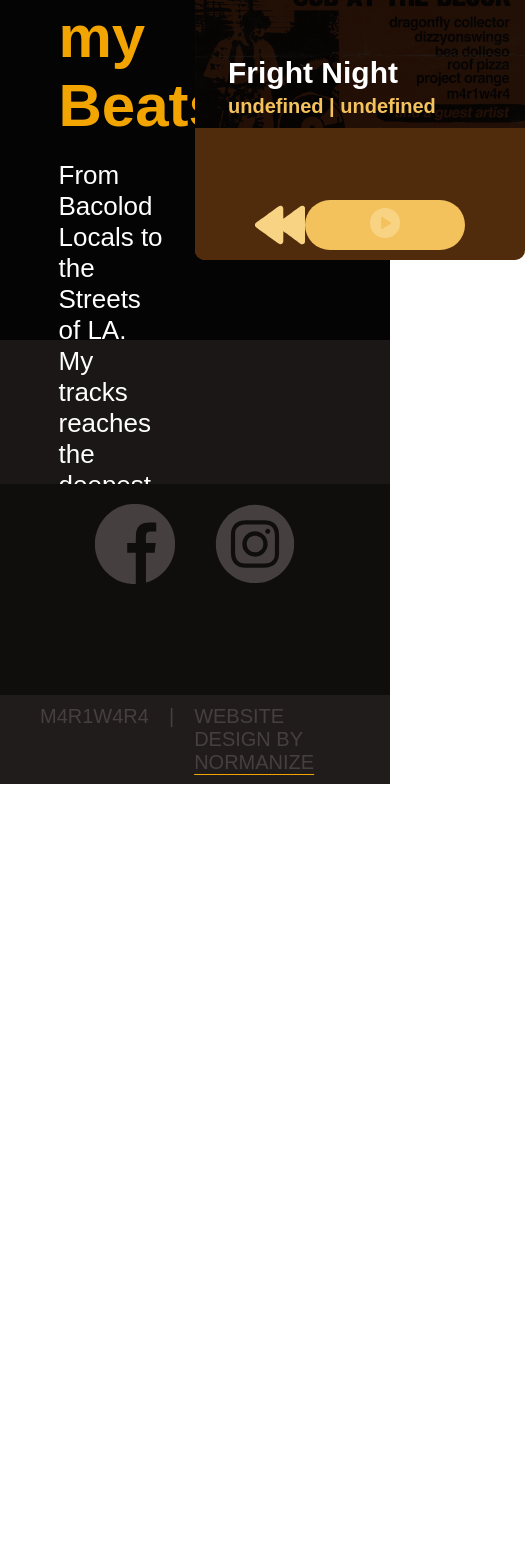
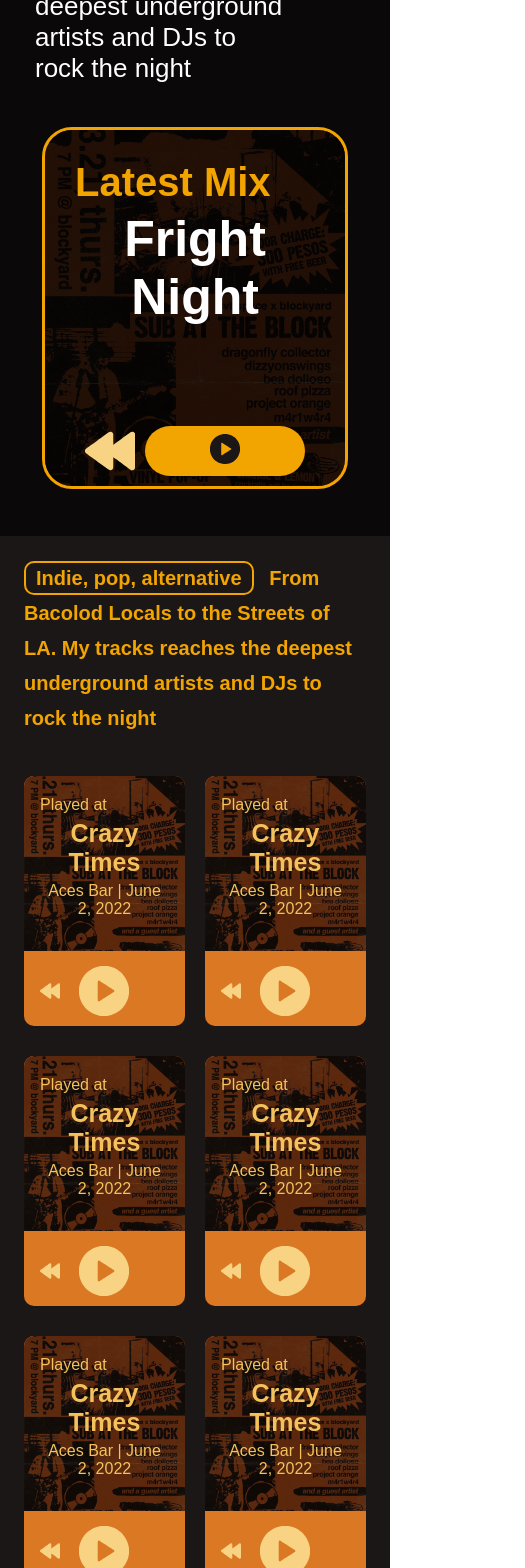
Before and after one commit to Franzcsng/dj-m4r1w4r4, a React (Create React App) app in the folder client/: page /mixes in a window 390 px wide. Shown: the part 360-1928 px from the top of the page, 525 px wide, since content can reach past the window. Before the commit the page ends 1144 px from the top, so only its background shows below. Built offline with nearby package versions, Linux system fonts and the light colour scheme; a web font is replaced by a local one.

Commit message:
Completed mixes page and responsiveness. Started on Events page

```diff
--- a/client/src/App.js
+++ b/client/src/App.js
@@ -13,6 +13,7 @@ import Home from './pages/Home.js';
 import About from './pages/About.js';
 import Contact from './pages/Contact.js';
 import Mixes from './pages/Mixes.js';
+import Events from './pages/Events.js'
 
 const router = createBrowserRouter(
   createRoutesFromElements(
@@ -22,6 +23,7 @@ const router = createBrowserRouter(
     <Route path="about" element={<About/>}/>
     <Route path="contact" element={<Contact/>}/>
     <Route path="mixes" element={<Mixes/>}/>
+    <Route path="events" element={<Events/>}/>
   </Route>)
 );
 
--- /dev/null
+++ b/client/src/components/events/Event-Banner.js
@@ -0,0 +1,32 @@
+import '../../css/components-style/events/Event-Banner.scss'
+import aboutImg from '../../images/about/about_mrwra.JPG';
+
+const EventBanner = () => {
+    return (
+        <div className='event-banner-main'>
+            <img>
+
+            </img>
+            <div className='banner-overlay'>
+                <div className='banner-content'>
+
+                    <div className='content-header'>
+                        <div className='event-info'>
+                            <h1>My Latest Gigs</h1>
+                            <h2 className='event-title'> Fright Night</h2>
+
+                            <p className='event-desc'>Lorem incididunt import iasd proident Lorem labore Lorem incididunt import iasd proident Lorem labore Lorem incididunt import iasd proident Lorem labore</p>
+                            <p className='event-date'>October 12, 2025 | 9:00PM onwards</p>
+                        </div>
+
+                        <p className='view-btn'> view more </p>
+
+                    </div>
+                    <img className='event-poster' src={aboutImg}></img>
+                </div>
+            </div>
+        </div>
+    )
+}
+
+export default EventBanner
--- a/client/src/components/home/sound-card.js
+++ b/client/src/components/home/sound-card.js
@@ -114,18 +114,17 @@ function SoundCard(prop) {
             <img src={soundBg} alt='mix-bg' />
 
             <div className='sound-overlay'>
-                <p>{head}</p>
+                <p className='header'>{head}</p>
                 <h3>{eventTitle}</h3>
                 <p id='mix-details'>{`${eventAddress} | ${eventDate}`}</p>
 
                 <div className='sound-controls-container'>
 
-                    {id == 'mix-card' ? (
+                    {id === 'mix-card' ? (
                         <>
                         <RewindIcon className='sound-btn rewind' onClick={() => {restartSound()}}/>
                         <div className='play-btn'>
                             <p>PLAY</p>
-
                             <div className='btn'>
                                 {isPlaying ?
                                 <PauseIcon className='sound-btn' onClick={() => {
--- a/client/src/components/mixes/mix-hero.js
+++ b/client/src/components/mixes/mix-hero.js
@@ -8,7 +8,7 @@ const MixHero = () => {
             <div className='mix-banner-container'>
                 <div className='mix-banner-info'>
                     <h1>
-                        Listen to my Beats
+                        Check out my Beats
                     </h1>
 
                     <p>
--- a/client/src/components/navigation/header.js
+++ b/client/src/components/navigation/header.js
@@ -22,7 +22,7 @@ import {NavLink} from 'react-router-dom';
                 <NavLink to="/about">about</NavLink>
                 <NavLink to="/contact">contact</NavLink>
                 <NavLink to="/mixes">mixes</NavLink>
-                <NavLink to="/hi">events</NavLink>
+                <NavLink to="/events">events</NavLink>
 
             </ul>
 
--- /dev/null
+++ b/client/src/css/components-style/events/Event-Banner.scss
@@ -0,0 +1,114 @@
+@import "../../variables";
+
+.event-banner-main{
+    position: relative;
+    width: 100%;
+    min-height: 650px;
+    background-color: rgb(33, 33, 33);
+
+
+    .banner-overlay{
+        position: absolute;
+        inset: 0;
+        background-color: rgba(0, 0, 0, 0.514);
+        width: 100%;
+        height: 100%;
+        display: flex;
+        justify-content: center;
+
+        .banner-content{
+            width: 70%;
+            max-width: 1400px;
+            margin-top: 140px;
+            height: auto;
+            display: grid;
+            grid-template-columns: repeat(5, 1fr);
+            grid-template-rows: minmax(250px, 80%);
+            ;
+
+            .content-header{
+                width: 100%;
+                height: 90%;
+                max-height: auto;
+                margin: auto;
+                padding: 20px 50px;
+                display: grid;
+                grid-template-rows: 80% 20%;
+                box-sizing: border-box;
+                border-radius: 40px;
+                grid-column: 1 / 5;
+                grid-row: 1;
+
+                background: rgba(0, 0, 0, 0.1);
+                border-radius: 16px;
+                box-shadow: 0 4px 30px rgba(0, 0, 0, 0.1);
+                backdrop-filter: blur(7.8px);
+                -webkit-backdrop-filter: blur(7.8px);
+                border: 1px solid rgba(225, 127, 0, 0.36);
+                z-index: 2;
+
+                .event-info{
+                    height: 100%;
+                    h1{
+                        margin: 0;
+                        color: $text-accent;
+                        font-size: 28px;
+                    }
+
+                    .event-title{
+                        margin-top: 10px;
+                        margin-bottom: 0;
+                        color: $text-accent;
+                        font-size: 55px;
+                        font-weight: bold;
+                    }
+
+                    .event-desc{
+                        margin-top: 10px;
+                        color: $text-accent;
+                        font-size: 20px
+                    }
+
+                    .event-date{
+                        margin-top: 10px;
+                        color: $text-accent;
+                        font-size: 30px
+                    }
+            }
+
+            .view-btn{
+                margin-top: 10px;
+                height: 40px;
+                width: 130px;
+                font-size: 18px;
+                font-weight: bold;
+                color: $text-accent;
+                background-color: rgba(0, 0, 0, 0.432);
+                padding: 5px 10px;
+                border-radius: 30px;
+                border: 3px solid $text-accent;
+                display: flex;
+                justify-self: end;
+                justify-content: center;
+                align-items: center;
+                z-index: 2;
+            }
+
+            }
+
+            img{
+                border-radius: 40px;
+                border: 3px solid $text-accent;
+                width: 100%;
+                height: 100%;
+                object-fit: cover;
+                z-index: 1;
+                grid-column: 4 / 6;
+                grid-row: 1;
+            }
+        }
+
+    }
+
+
+}
--- a/client/src/css/components-style/home/sound-card.scss
+++ b/client/src/css/components-style/home/sound-card.scss
@@ -111,7 +111,7 @@
     //     min-width: 245px;
     // }
 
-    @media only screen and (max-width: 1100px) {
+    @media only screen and (max-width: 1250px) {
         .sound-overlay{
             .sound-controls-container{
                 width: 90%;
@@ -152,52 +152,56 @@
 }
 
 #mix-card{
-        min-width: 330px;
-        min-height: 420px;
+    border: 3px solid $text-accent ;
+       width: 70%;
+       min-width: 300px;
+       height: 100%;
+       min-height: 350px;
+       justify-self: center;
+       border-radius: 30px;
 
+        .img-overlay{
+            height: 100%;
+        }
         img{
             width: 100%;
+            height: 100%;
         }
 
         .sound-overlay{
             width: 100%;
             background-color: rgba(0, 0, 0, 0.632);
-            p{
-                font-size: 50px;
-                width: 50px;
-                float: right;
-                text-align: right;
+            padding: 10px;
+            display: flex;
+            box-sizing: border-box;
+
+            .header{
+                font-size: 40px;
                 color: $text-accent;
                 font-weight: bold;
-                margin-inline: no0ne;
+                margin-inline: 20px;
             }
 
             #mix-details{
-                margin-top: 5px;
-                font-size: 20px;
-                width: 80%;
-                text-align: left;
-                color: $accent;
+                display: none;
             }
+
             h3{
-                width: 80%;
                 color: white;
-                margin-top: 100px;
                 margin-bottom: 0;
-                font-size: 30px;
-                text-align: left;
+                font-size: 50px;
+                text-align: center;
             }
         }
 
         .sound-controls-container{
-            justify-content: center;
-
-
+            justify-content: space-evenly;
 
             .play-btn{
+
             width: 160px;
             height: 50px;
-            background-color: $accent;
+            background-color: $text-accent;
             border-radius: 30px;
             display: flex;
             flex-direction: row;
@@ -208,13 +212,16 @@
                 font-size: 25px;
                 margin-top: 0;
                 margin-bottom: 0;
+                color: $background;
+                font-weight: bold;
 
             }
 
             .sound-btn{
                 width: 30px;
                 height: 30px;
-                margin: 0;
+                margin: 0px;
+                color: $background;
             }
         }
         }
--- a/client/src/css/components-style/mixes/mix-hero.scss
+++ b/client/src/css/components-style/mixes/mix-hero.scss
@@ -1,27 +1,30 @@
 @import '../../variables';
 
 .mix-banner-main{
-    height: 600px;
-    background-color: rgba(0, 0, 0, 0.849);
+    width: 100%;
+    min-height: 550px;
+    background-color: rgba(0, 0, 0, 0.651);
     padding-top: 100px;
+    padding-bottom: 50px;
     display: flex;
     align-items: center;
     justify-content: center;
 
         .mix-banner-container{
         width: 70%;
-        height: 440px;
-
-        display: flex;
-        align-items: center;
-        justify-content: space-between;
+        max-width: 1400px;
+        height: auto;
+        max-height: auto;
+        display: grid;
+        grid-template-columns: repeat(auto-fit, minmax( 20rem, auto));
+        grid-template-rows: repeat(auto-fit, minmax(300px, auto));
+        gap: 20px;
+        justify-content: center;
 
         .mix-banner-info{
+            width: 100%;
             display: flex;
             flex-direction: column;
-            width: 50%;
-            height: 80%;
-
 
             h1{
                 font-size: 60px;
--- /dev/null
+++ b/client/src/css/pages-style/Events.scss
@@ -0,0 +1,35 @@
+@import "../variables.scss";
+
+.events-main{
+    position: relative;
+    width: 100%;
+    min-height: 100vh;
+    max-height: auto;
+    background-color: $background;
+    display: flex;
+    flex-direction: column;
+    align-items: center;
+
+    .events-section{
+        width: 100%;
+        height: auto;
+        padding-top: 30px;
+        padding-bottom: 30px;
+        display: flex;
+        flex-direction: column;
+        justify-content: center;
+
+        .section-header{
+            width: 70%;
+            max-width: 1400px;
+            margin-inline: auto;
+            height: auto;
+            color: $text-accent;
+
+            h2{
+                margin: 0;
+            }
+        }
+    }
+
+}
--- a/client/src/css/pages-style/Mixes.scss
+++ b/client/src/css/pages-style/Mixes.scss
@@ -2,10 +2,72 @@
 
 .mixes-main{
     width: 100%;
-    height: 100vh;
+    height: auto;
     background-color: $background;
     display: flex;
     flex-direction: column;
+
+
+    .mix-section{
+        padding: 5px;
+        width: 100%;
+        height: auto;
+        display: flex;
+        flex-direction: column;
+        align-items: center;
+        box-sizing: border-box;
+
+        .mix-section-header{
+            width: 70%;
+            max-width: 1400px;
+            height: auto;
+
+            span{
+                border: 2px solid $text-accent;
+                border-radius: 10px;
+                padding: 4px 10px;
+                margin-right: 10px;
+            }
+            p{
+                color: $text-accent;
+                font-size: 20px;
+                font-weight: bold;
+                line-height: 35px;
+            }
+        }
+
+        .mix-grid{
+            width: 70%;
+            max-width: 1400px;
+            display: grid;
+            padding-top: 20px;
+            padding-bottom: 90px;
+            grid-template-columns: repeat(4, minmax( 180px, 300px));
+            grid-auto-rows: minmax(280px, auto);
+            column-gap: 20px;
+            row-gap: 30px;
+        }
+
+        @media only screen and (max-width: 1100px) {
+
+            .mix-section-header{
+                width: 90%;
+            }
+
+            .mix-grid{
+                width: 90%;
+                grid-template-columns: repeat(3, minmax( 120px, auto));
+                grid-auto-rows: minmax(250px, auto);
+
+                @media only screen and (max-width: 550px) {
+                    grid-template-columns: repeat(2, minmax( 120px, auto));
+                }
+            }
+
+            }
+    }
+
+
 }
 
 //mix-hero
--- /dev/null
+++ b/client/src/pages/Events.js
@@ -0,0 +1,24 @@
+import '../css/pages-style/Events.scss'
+import EventBanner from '../components/events/Event-Banner.js'
+
+const Evemts = () => {
+    return(
+        <div className='events-main'>
+            <EventBanner/>
+
+            <div className='events-section'>
+                <div className='section-header'>
+                    <h2>Upcoming Events</h2>
+                </div>
+            </div>
+
+            <div className='events-section'>
+                <div className='section-header'>
+                    <h2>Latest Gigs</h2>
+                </div>
+            </div>
+        </div>
+    )
+}
+
+export default Evemts
--- a/client/src/pages/Mixes.js
+++ b/client/src/pages/Mixes.js
@@ -1,11 +1,31 @@
 import '../css/pages-style/Mixes.scss'
 import MixHero from '../components/mixes/mix-hero.js'
+import SoundCard from '../components/home/sound-card.js'
 
 
 const Mixes = () => {
     return (
         <div className='mixes-main'>
             <MixHero/>
+
+            <div className='mix-section'>
+                <div className='mix-section-header'>
+                    <p><span>Indie, pop, alternative</span> From Bacolod Locals to the Streets of LA. My tracks
+                        reaches the deepest underground artists and DJs
+                        to rock the night</p>
+                </div>
+
+                <div className='mix-grid'>
+                    {[...Array(8)].map((_, i) =>(
+                        <SoundCard key={i}
+                        title='Crazy Times'
+                        address='Aces Bar'
+                        date='June 2, 2022'
+                        />
+                    ))}
+                </div>
+
+            </div>
         </div>
     )
 }
```
